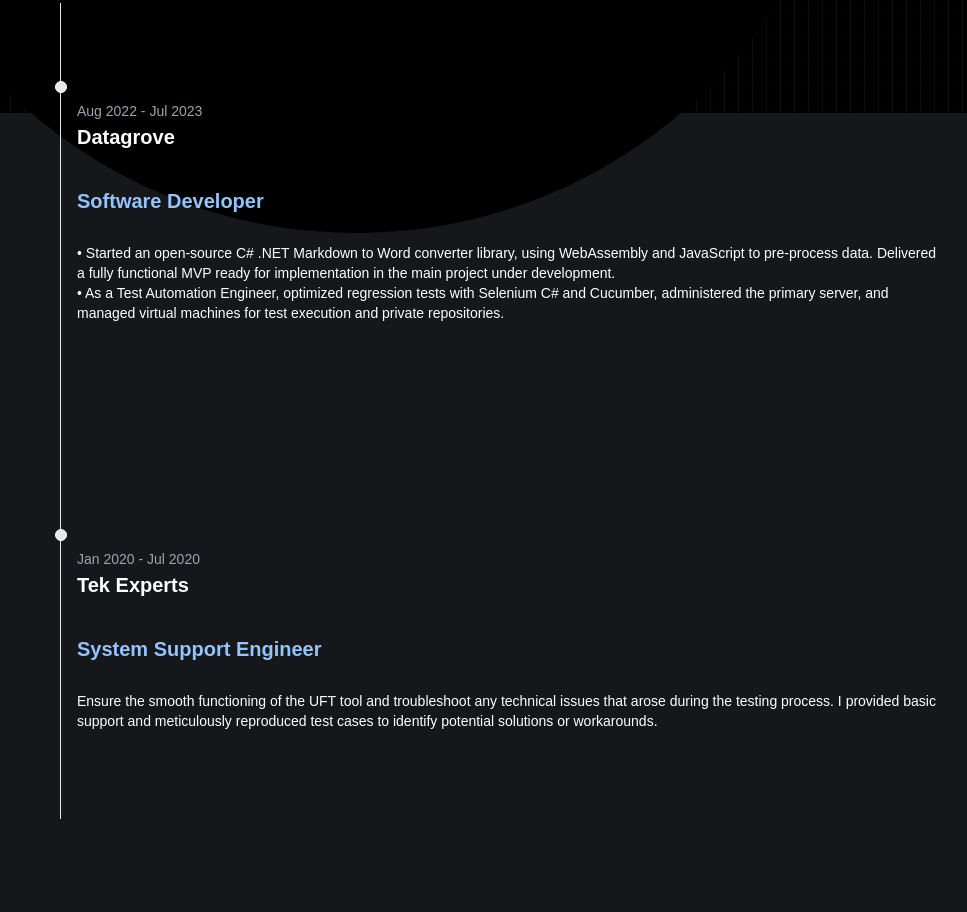
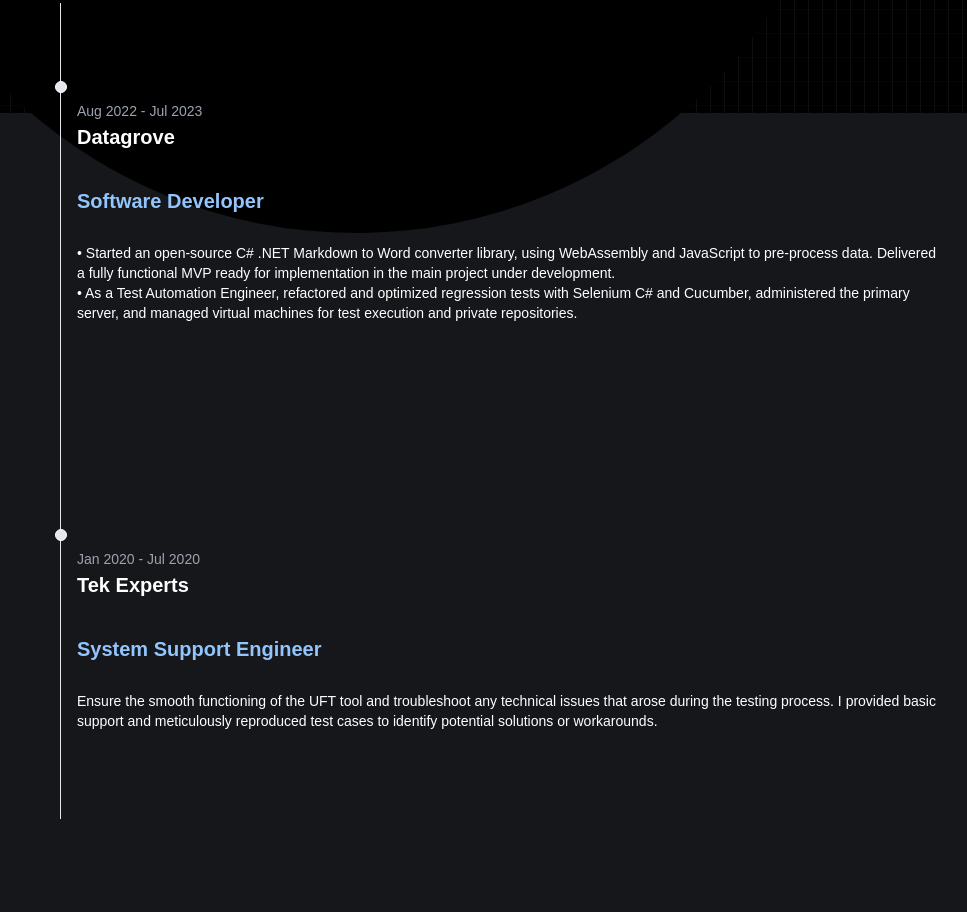
Before and after one commit to fmmesen/Portfolio, an Astro site: page / in a window 1280 px wide. Shown: the part 687-1599 px from the top of the page, without its empty margins (144-1111 px from the left). Built offline with nearby package versions, Linux system fonts and the light colour scheme; Astro itself is replaced by a stand-in of ours.

Commit message:
Update Experience.astro

```diff
--- a/src/components/Experience.astro
+++ b/src/components/Experience.astro
@@ -7,7 +7,7 @@
     title: "Software Developer",
     company: "Datagrove",
     description:
-      "• Started an open-source C# .NET Markdown to Word converter library, using WebAssembly and JavaScript to pre-process data. Delivered a fully functional MVP ready for implementation in the main project under development.\n• As a Test Automation Engineer, optimized regression tests with Selenium C# and Cucumber, administered the primary server, and managed virtual machines for test execution and private repositories."
+      "• Started an open-source C# .NET Markdown to Word converter library, using WebAssembly and JavaScript to pre-process data. Delivered a fully functional MVP ready for implementation in the main project under development.\n• As a Test Automation Engineer, refactored and optimized regression tests with Selenium C# and Cucumber, administered the primary server, and managed virtual machines for test execution and private repositories."
   },
   {
     date: "Jan 2020 - Jul 2020",
```
